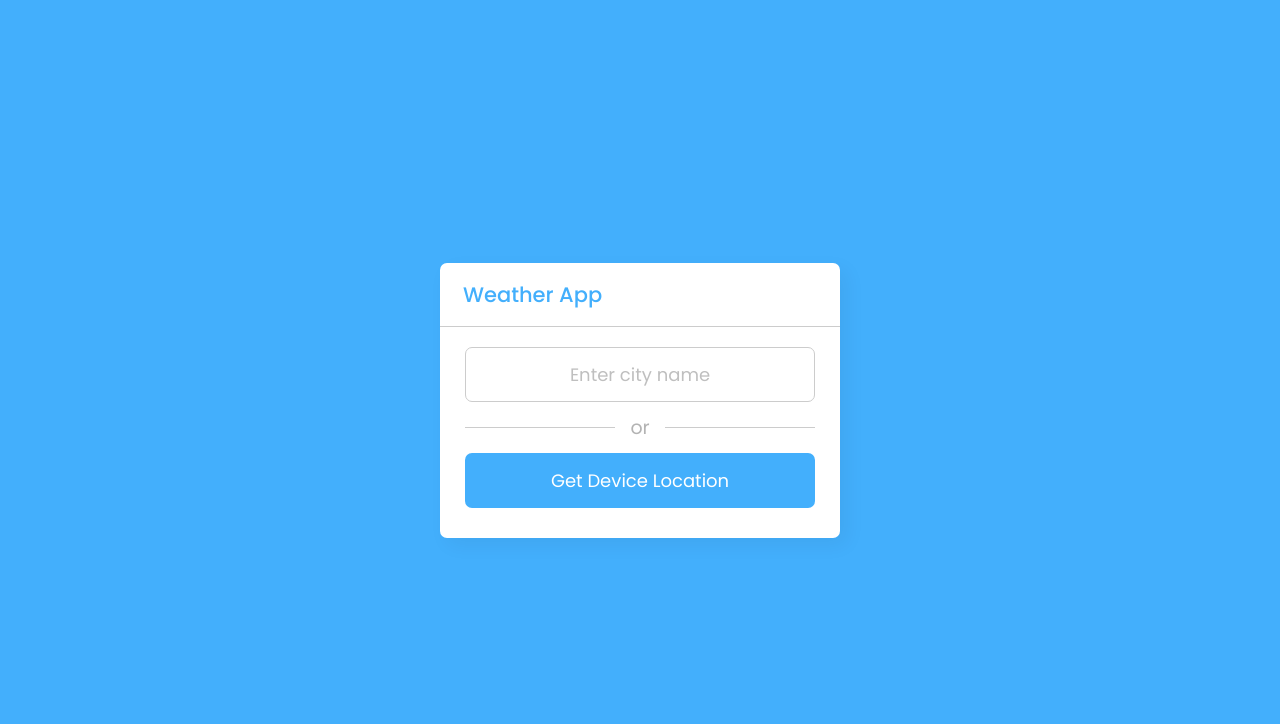
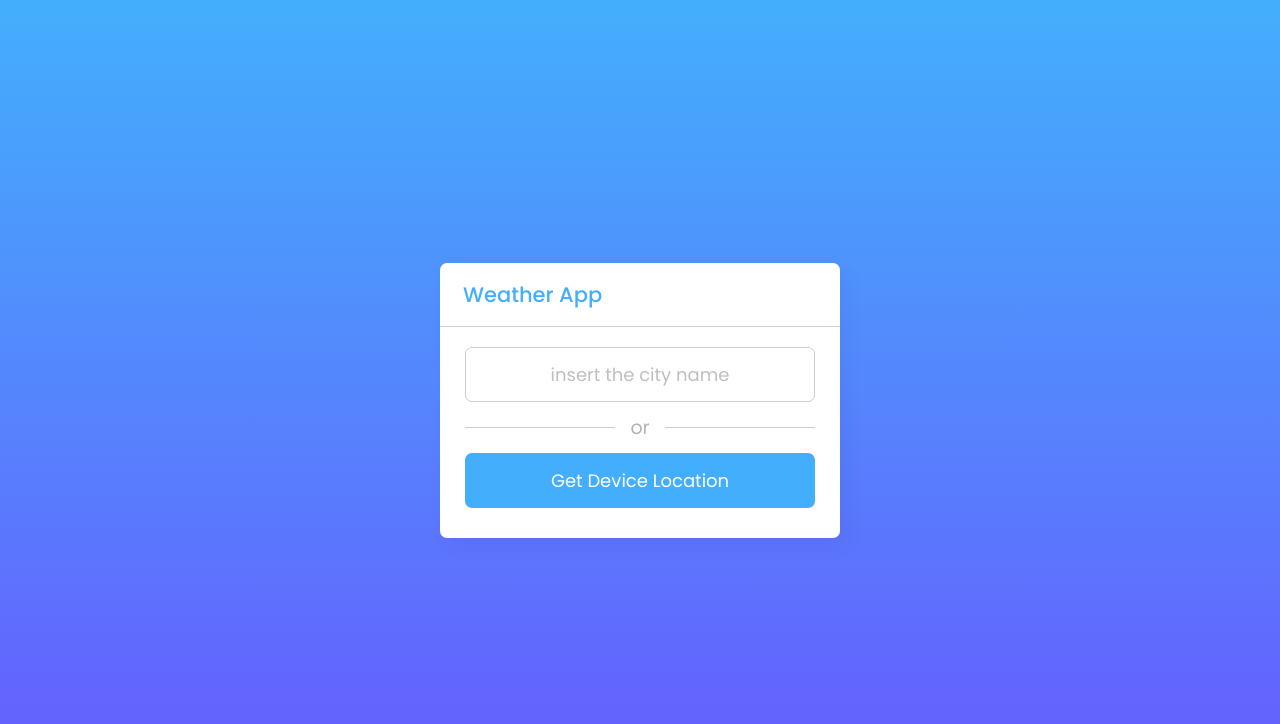
Before and after one commit to Vickyprinz/weather-app, a plain HTML site: page index.html in a window 1280 px wide. Drawn offline with nearby package versions, Linux system fonts and the light colour scheme.

Commit message:
added favicon

```diff
--- a/index.html
+++ b/index.html
@@ -5,18 +5,20 @@
     <meta http-equiv="X-UA-Compatible" content="IE=edge">
     <meta name="viewport" content="width=device-width, initial-scale=1.0">
     <title>weather-app</title>
+    <link rel="shortcut icon" href="./icons/pngegg.png" type="image/x-icon">
     <link rel="stylesheet" href="./style.css">
     <link href='https://unpkg.com/boxicons@2.0.9/css/boxicons.min.css' rel='stylesheet'>
 
 </head>
 <body>
     <body>
+
         <div class="wrapper">
           <header><i class='bx bx-left-arrow-alt'></i>Weather App</header>
           <section class="input-part">
             <p class="info-txt"></p>
             <div class="content">
-              <input type="text" spellcheck="false" placeholder="Enter city name" required>
+              <input type="text" spellcheck="false" placeholder="insert the city name" required>
               <div class="separator"></div>
               <button>Get Device Location</button>
             </div>
--- a/style.css
+++ b/style.css
@@ -5,13 +5,18 @@
     box-sizing: border-box;
     font-family: 'Poppins', sans-serif;
 }
+
 body{
     display: flex;
     align-items: center;
     justify-content: center;
     min-height: 100vh;
-    background: #43AFFC;
+    /* background:linear-gradient (#43AFFC,); */
+    height: 100vh;
+    width: 100%;
+    background-image: linear-gradient(#43AFFC,#675AFE);
 }
+
 ::selection{
     color: #fff;
     background: #43AFFC;
```
Also changed, not shown: icons/pngegg.png (added).
